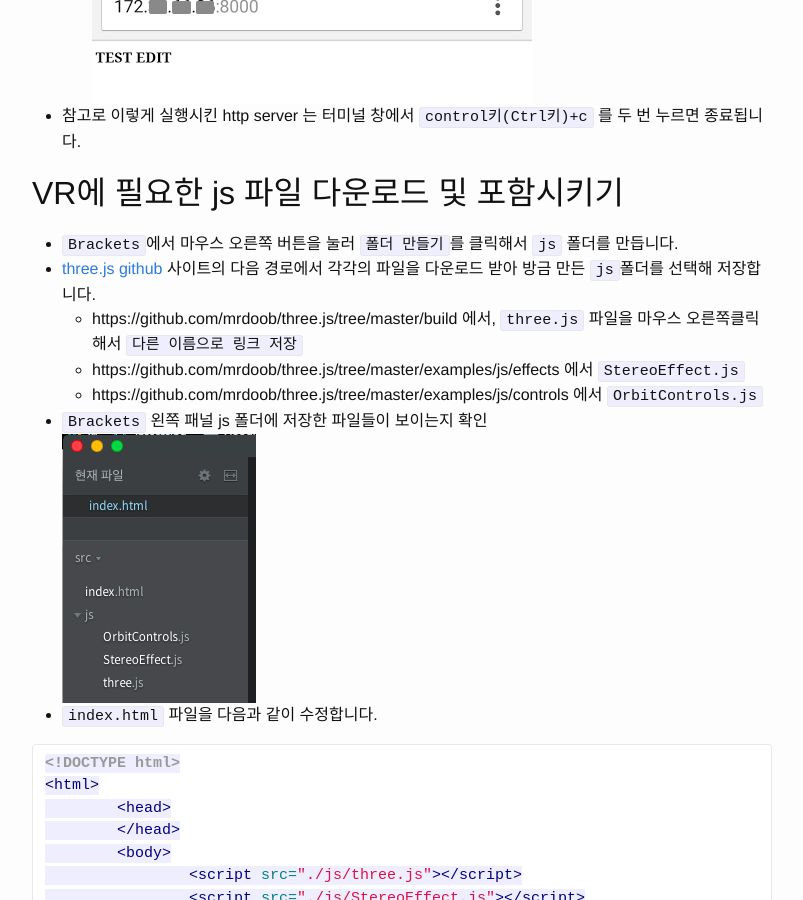
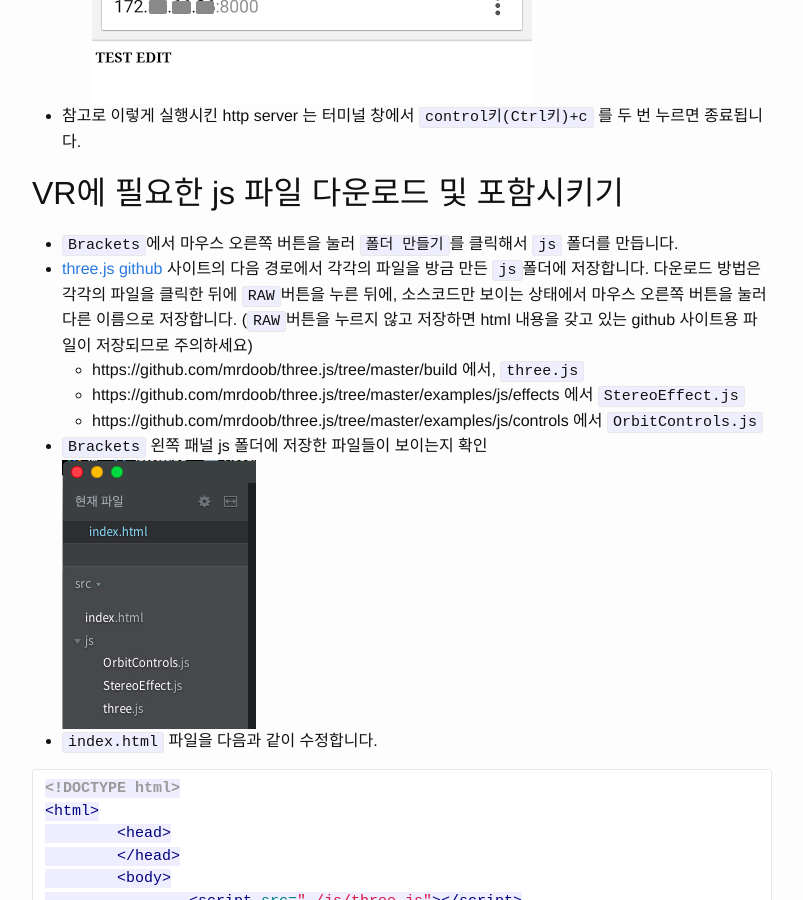
Before and after one commit to cuspace/cuspace.github.io, a Jekyll site: the page built from _posts/2015-10-24-vr-threejs-brackets1.md, in a window 1280 px wide and 900 px high, scrolled down 3135 px. Shown: the whole window, without its empty margins (238-1041 px from the left). Built offline with Jekyll 4.4.1, drawn with Linux system fonts in a browser that asks for light colours; Markdown is read by kramdown in place of the engine named in the settings.

Commit message:
수정: RAW버튼눌러 소스파일 저장하기

```diff
--- a/_posts/2015-10-24-vr-threejs-brackets1.md
+++ b/_posts/2015-10-24-vr-threejs-brackets1.md
@@ -98,8 +98,12 @@ categories: jekyll update
 ## VR에 필요한 js 파일 다운로드 및 포함시키기
 
 * `Brackets`에서 마우스 오른쪽 버튼을 눌러 `폴더 만들기`를 클릭해서 `js` 폴더를 만듭니다.
-* [three.js github][3] 사이트의 다음 경로에서 각각의 파일을 다운로드 받아 방금 만든 `js`폴더를 선택해 저장합니다.
-  * https://github.com/mrdoob/three.js/tree/master/build 에서, `three.js` 파일을 마우스 오른쪽클릭해서 `다른 이름으로 링크 저장`
+* [three.js github][3] 사이트의 다음 경로에서 각각의 파일을 방금
+    만든 `js`폴더에 저장합니다. 다운로드 방법은 각각의 파일을 클릭한 뒤에
+    `RAW`버튼을 누른 뒤에, 소스코드만 보이는 상태에서 마우스 오른쪽 버튼을 눌러
+    다른 이름으로 저장합니다. (`RAW`버튼을 누르지 않고 저장하면 html 내용을
+    갖고 있는 github 사이트용 파일이 저장되므로 주의하세요)
+  * https://github.com/mrdoob/three.js/tree/master/build 에서, `three.js`
   * https://github.com/mrdoob/three.js/tree/master/examples/js/effects 에서 `StereoEffect.js`
   * https://github.com/mrdoob/three.js/tree/master/examples/js/controls 에서 `OrbitControls.js`
 * `Brackets` 왼쪽 패널 js 폴더에 저장한 파일들이 보이는지 확인
```
